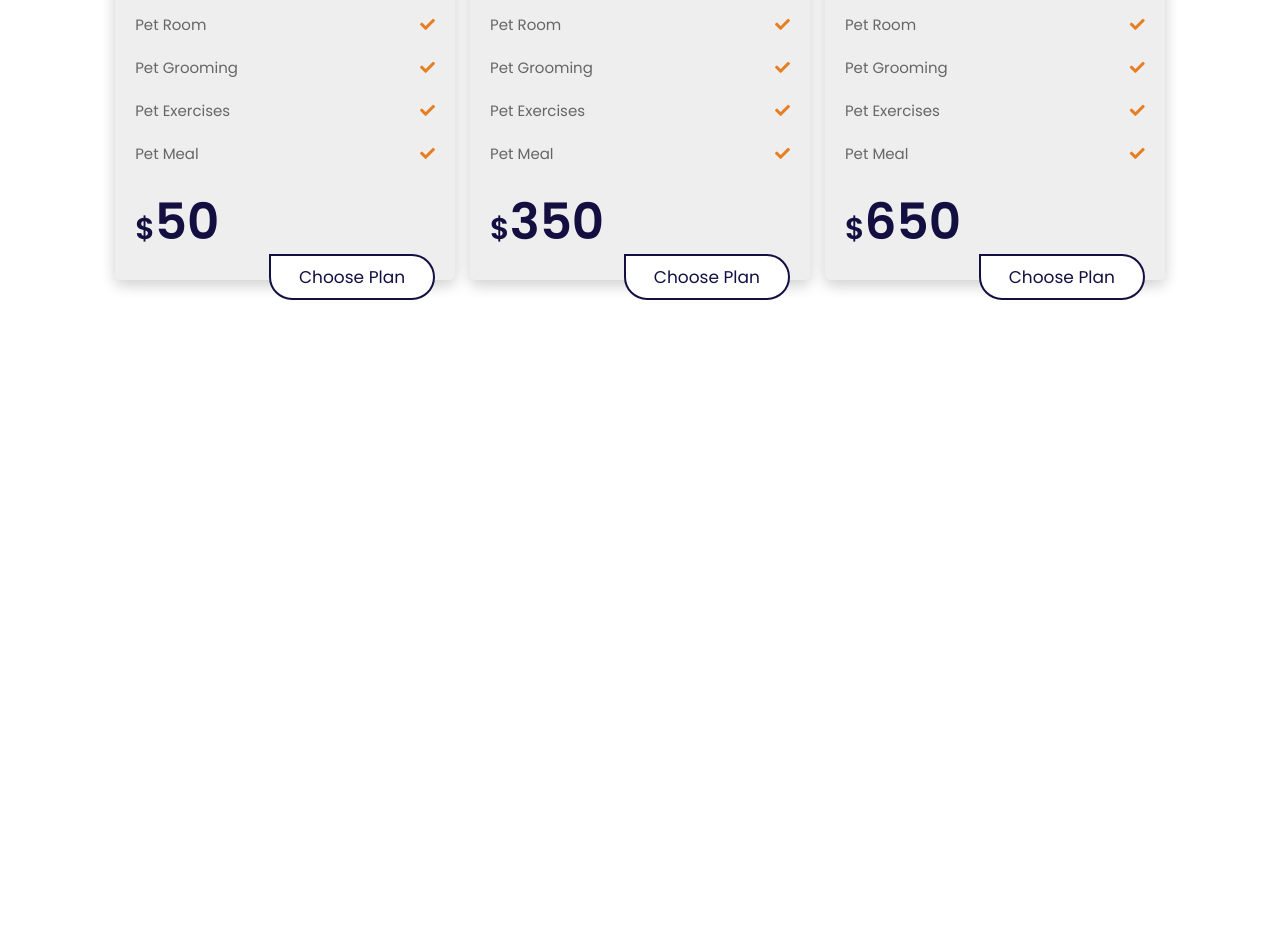
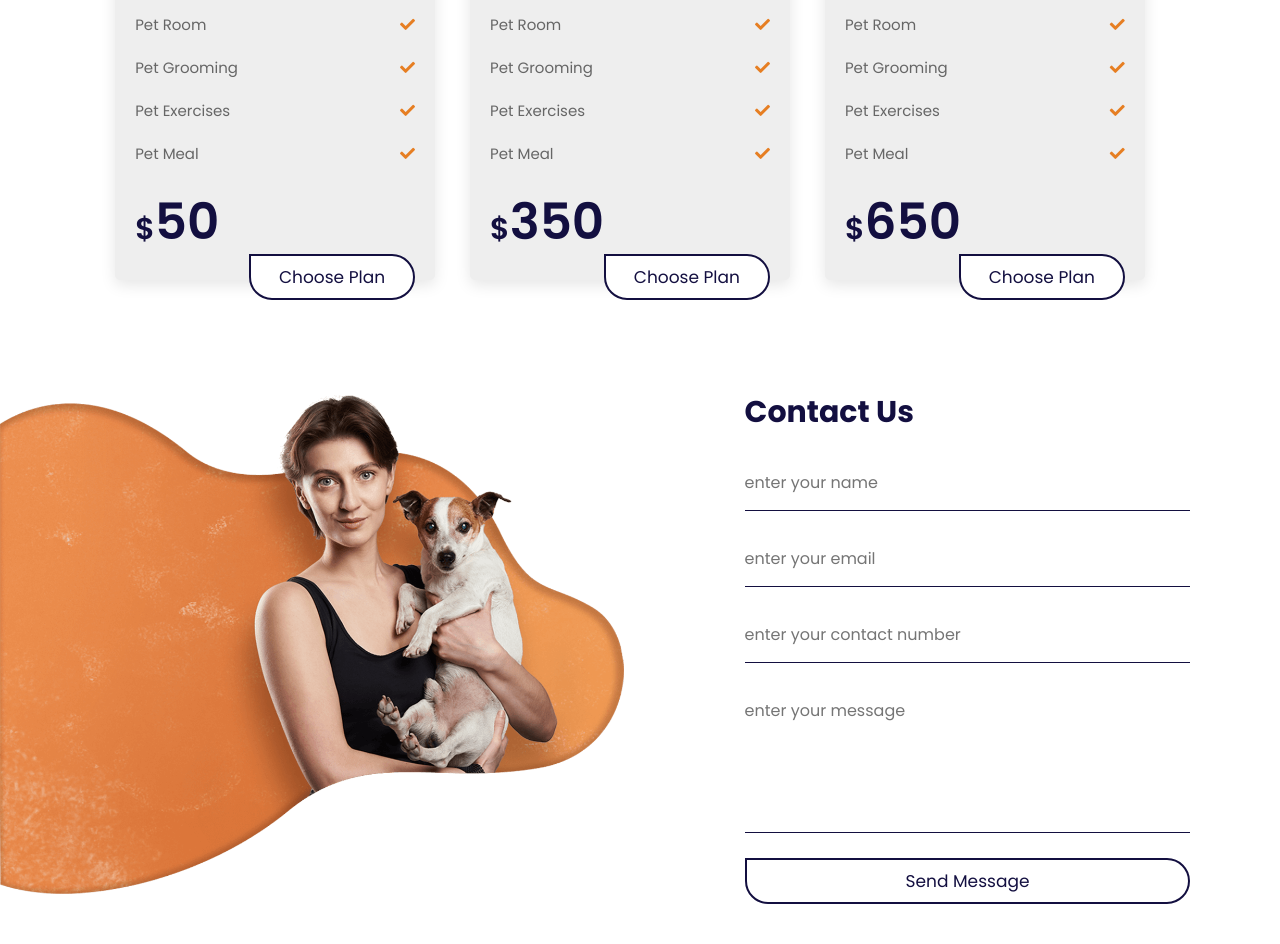
Before and after one commit to nandk4552/Pet-Shop-Website, a plain HTML site: page index.html in a window 1280 px wide. Shown: the part 4678-5622 px from the top of the page. Before the commit the page ends 5028 px from the top, so only its background shows below. Drawn offline with Linux system fonts and the light colour scheme.

Commit message:
contact section added
contact form design with an image added

```diff
--- a/css/style.scss
+++ b/css/style.scss
@@ -509,9 +509,10 @@ section {
         padding: 2rem;
         border-radius: .5rem;
         background: $light-bg;
+        margin-right: 2rem;
         margin-bottom: 2rem;
         position: relative;
-        box-shadow: $box-shadow, $box-shadow;
+        box-shadow: $box-shadow;
 
         .btn {
             position: absolute;
@@ -564,6 +565,57 @@ section {
 
 
     }
+}
+
+
+// =====contact section=======
+
+.contact {
+    padding: 2rem 0;
+    display:flex;
+    align-items: center;
+    flex-wrap: wrap;
+    gap: 3rem;
+
+    .image {
+        flex:1 1 40rem;
+
+        img {
+            width: 100%;
+        }
+    }
+
+    form {
+        flex: 1 1 40rem;
+        padding: 2rem 7%;
+
+        .btn {
+            @include form-btn();
+        }
+
+        h3 {
+            font-size: 3rem;
+            padding-bottom: 1rem;
+            color:$black;
+        }
+
+        .box, textarea {
+            width: 100%;
+            border-bottom: $border;
+            border-width: .1rem;
+            font-size: 1.6rem;
+            text-transform: none;
+            color: $black;
+            padding:1.5rem 0;
+            margin: 1rem 0;
+        }
+
+        textarea {
+            height: 15rem;
+            resize:none;
+        }
+    }
+
 }
 
 
--- a/index.html
+++ b/index.html
@@ -348,6 +348,27 @@
 
     <!-- plan section ends -->
 
+    <!-- contact section starts -->
+
+    <section class="contact" id="contact">
+
+        <div class="image">
+            <img src="/images/contact_img.png" alt="">
+        </div>
+
+        <form action="">
+            <h3>contact us</h3>
+            <input type="text" placeholder="enter your name" class="box">
+            <input type="email" placeholder="enter your email" class="box">
+            <input type="number" placeholder="enter your contact number" class="box">
+            <textarea name="" placeholder="enter your message" id="" cols="30" rows="10"></textarea>
+            <input type="submit" value="send message" class="btn">
+        </form>
+
+    </section>
+
+    <!-- contact section ends -->
+
 
 
 
```
Also changed, not shown: css/style.css, 1 other file.
